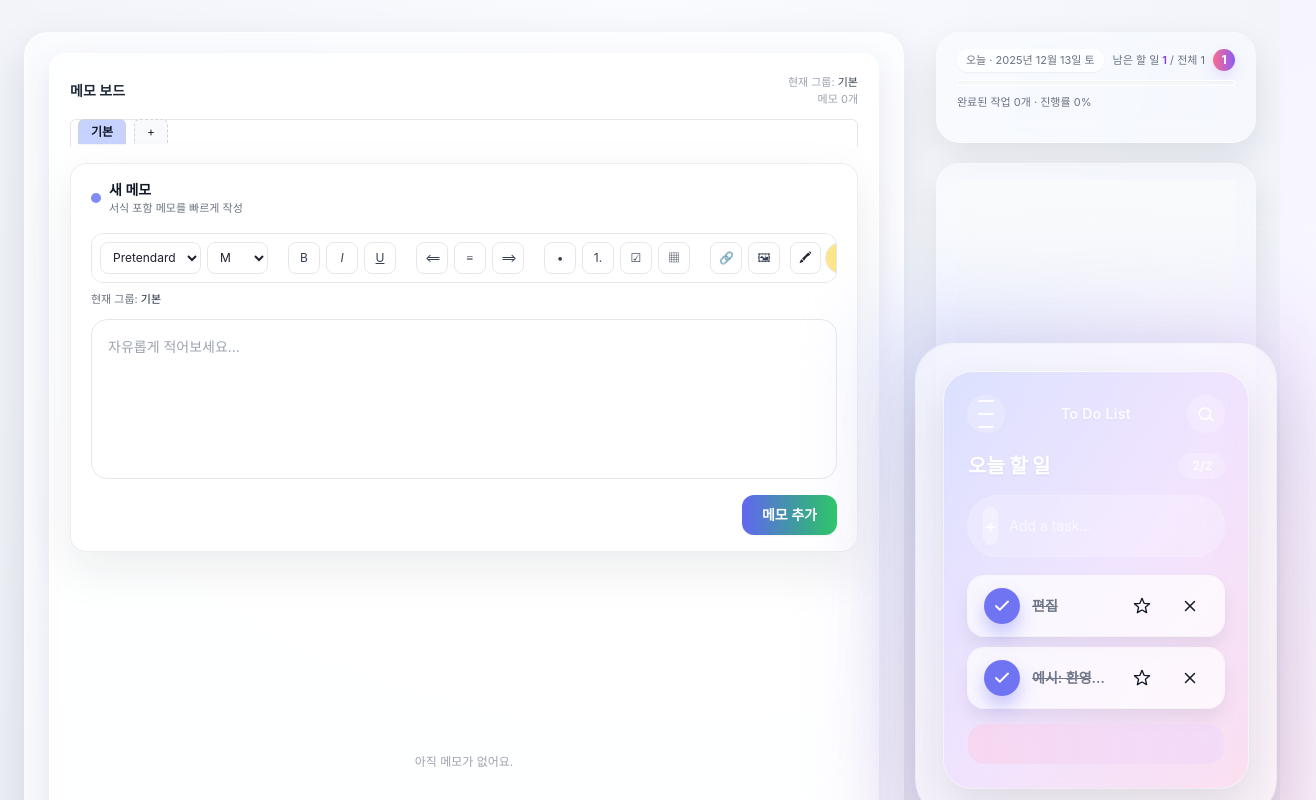
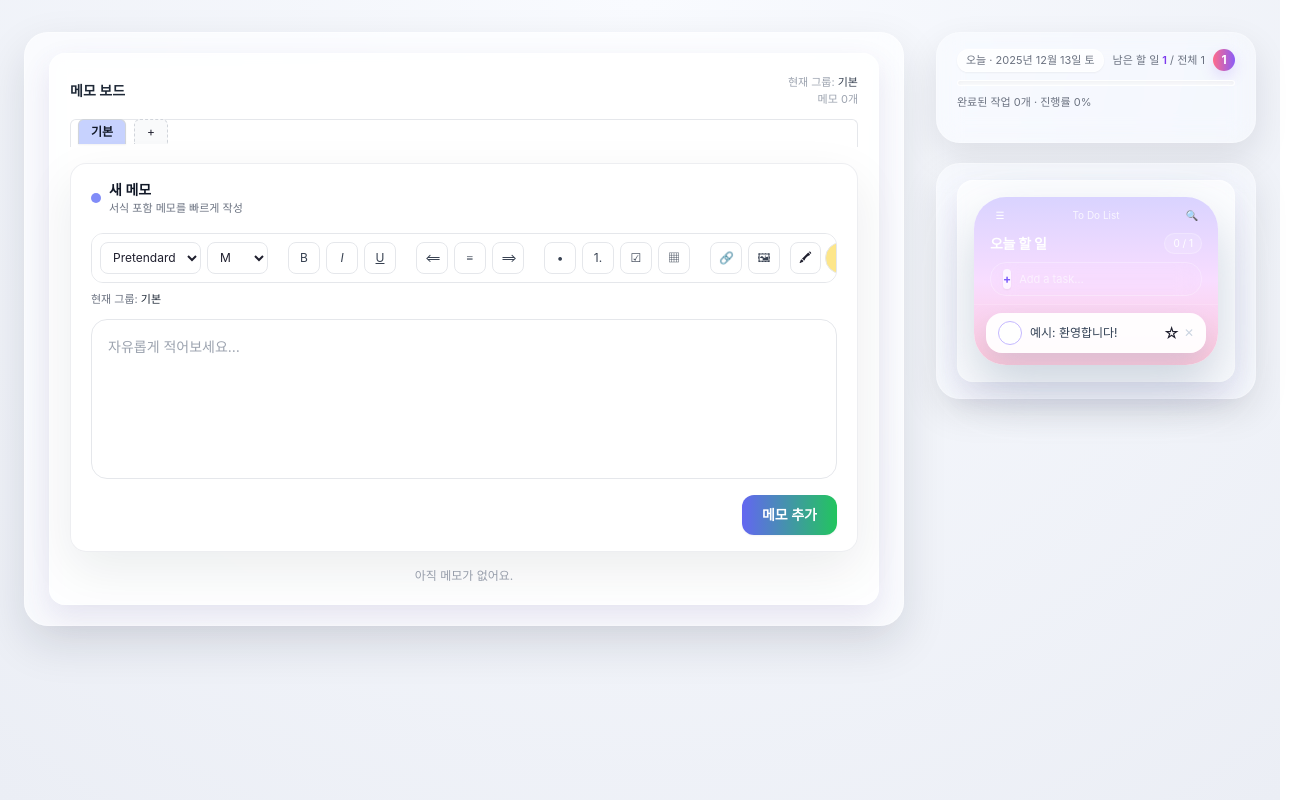
Before and after one commit to wskimkj/memo, a React (Vite) app: page / in a window 1280 px wide. Shown: the top 800 px of the page, 1316 px wide, since content can reach past the window. Built offline with nearby package versions, Linux system fonts and the light colour scheme.

Commit message:
Update TodoBoard.jsx

```diff
--- a/src/components/TodoBoard.jsx
+++ b/src/components/TodoBoard.jsx
@@ -1,168 +1,294 @@
-import React, { useMemo, useState } from "react";
+import React, { useEffect, useMemo, useState } from "react";
+import { motion } from "framer-motion";
 
-export default function TodoCard() {
-  const [items, setItems] = useState([
-    { id: 1, text: "편집", done: true, starred: false },
-    { id: 2, text: "예시: 환영합니다!", done: true, starred: false },
-  ]);
-  const [value, setValue] = useState("");
+export default function TodoBoard({ todos, setTodos }) {
+  const [newTitle, setNewTitle] = useState("");
 
-  const doneCount = useMemo(() => items.filter(i => i.done).length, [items]);
-  const totalCount = items.length;
+  // edit
+  const [editingId, setEditingId] = useState(null);
+  const [editingTitle, setEditingTitle] = useState("");
 
-  const addItem = () => {
-    const t = value.trim();
-    if (!t) return;
-    setItems(prev => [{ id: Date.now(), text: t, done: false, starred: false }, ...prev]);
-    setValue("");
+  // long text expand/collapse
+  const [expandedIds, setExpandedIds] = useState(() => new Set());
+
+  // 기존 데이터 정규화 (text, done 형태도 지원)
+  const list = (Array.isArray(todos) ? todos : []).map((t) => ({
+    ...t,
+    id: t.id ?? String(t.createdAt ?? Date.now()),
+    title: t.title || t.text || "",
+    done: t.done ?? t.status === "done",
+    favorite: t.favorite ?? false,
+  }));
+
+  const totalCount = list.length;
+  const doneCount = list.filter((t) => t.done).length;
+
+  const sorted = [...list].sort((a, b) => {
+    if (a.favorite && !b.favorite) return -1;
+    if (!a.favorite && b.favorite) return 1;
+    if (a.done && !b.done) return 1;
+    if (!a.done && b.done) return -1;
+    return 0;
+  });
+
+  // editingId가 목록에서 사라지면 편집 종료
+  useEffect(() => {
+    if (!editingId) return;
+    const exists = list.some((t) => t.id === editingId);
+    if (!exists) {
+      setEditingId(null);
+      setEditingTitle("");
+    }
+    // eslint-disable-next-line react-hooks/exhaustive-deps
+  }, [list.length, editingId]);
+
+  function addTodo() {
+    const title = newTitle.trim();
+    if (!title) return;
+    const now = new Date().toISOString();
+
+    const newTodo = {
+      id: Date.now().toString(),
+      title,
+      text: title,
+      done: false,
+      status: "todo",
+      favorite: false,
+      createdAt: now,
     };
 
-  const toggleDone = (id) =>
-    setItems(prev => prev.map(i => (i.id === id ? { ...i, done: !i.done } : i)));
+    setTodos((prev) => {
+      const base = Array.isArray(prev) ? prev : [];
+      return [newTodo, ...base];
+    });
+    setNewTitle("");
+  }
 
-  const toggleStar = (id) =>
-    setItems(prev => prev.map(i => (i.id === id ? { ...i, starred: !i.starred } : i)));
+  function toggleDone(id) {
+    setTodos((prev) =>
+      (Array.isArray(prev) ? prev : []).map((t) =>
+        t.id === id
+          ? { ...t, done: !t.done, status: !t.done ? "done" : "todo" }
+          : t
+      )
+    );
+  }
 
-  const remove = (id) => setItems(prev => prev.filter(i => i.id !== id));
+  function toggleFavorite(id) {
+    setTodos((prev) =>
+      (Array.isArray(prev) ? prev : []).map((t) =>
+        t.id === id ? { ...t, favorite: !t.favorite } : t
+      )
+    );
+  }
+
+  function deleteTodo(id) {
+    setTodos((prev) =>
+      (Array.isArray(prev) ? prev : []).filter((t) => t.id !== id)
+    );
+    // expanded에서도 제거
+    setExpandedIds((prev) => {
+      const next = new Set(prev);
+      next.delete(id);
+      return next;
+    });
+    // editing이면 종료
+    if (editingId === id) {
+      setEditingId(null);
+      setEditingTitle("");
+    }
+  }
+
+  function startEdit(todo) {
+    setEditingId(todo.id);
+    setEditingTitle(todo.title ?? "");
+    // 편집 시작 시 자동으로 펼쳐서 긴 문장도 바로 보이게
+    setExpandedIds((prev) => {
+      const next = new Set(prev);
+      next.add(todo.id);
+      return next;
+    });
+  }
+
+  function cancelEdit() {
+    setEditingId(null);
+    setEditingTitle("");
+  }
+
+  function saveEdit(id) {
+    const nextTitle = editingTitle.trim();
+    if (!nextTitle) {
+      // 빈 값 저장 방지: 취소로 처리(원하면 삭제로 바꿔도 됨)
+      cancelEdit();
+      return;
+    }
+
+    setTodos((prev) =>
+      (Array.isArray(prev) ? prev : []).map((t) =>
+        t.id === id
+          ? {
+              ...t,
+              title: nextTitle,
+              text: nextTitle, // 기존 text 필드도 같이 유지
+            }
+          : t
+      )
+    );
+    setEditingId(null);
+    setEditingTitle("");
+  }
+
+  function toggleExpand(id) {
+    setExpandedIds((prev) => {
+      const next = new Set(prev);
+      if (next.has(id)) next.delete(id);
+      else next.add(id);
+      return next;
+    });
+  }
 
   return (
-    <div className="min-h-screen flex items-center justify-center bg-gradient-to-b from-slate-50 to-slate-100 p-10">
-      {/* soft outer glow */}
-      <div className="relative">
-        <div className="absolute -inset-10 rounded-[40px] bg-gradient-to-br from-indigo-200/60 via-purple-200/50 to-pink-200/60 blur-2xl" />
-        <div className="relative w-[360px] rounded-[36px] bg-white/60 backdrop-blur-xl shadow-[0_30px_80px_rgba(15,23,42,0.18)] ring-1 ring-white/60 p-7">
-          {/* inner card */}
-          <div className="rounded-[28px] bg-gradient-to-br from-indigo-200/55 via-purple-200/55 to-pink-200/55 shadow-[0_18px_40px_rgba(15,23,42,0.12)] ring-1 ring-white/50 p-6">
-            {/* top bar */}
-            <div className="flex items-center justify-between text-white/90">
-              <button className="h-9 w-9 rounded-full bg-white/20 hover:bg-white/25 ring-1 ring-white/25 grid place-items-center transition">
-                <span className="block w-4 h-0.5 bg-white/90 rounded" />
-                <span className="block w-4 h-0.5 bg-white/90 rounded mt-1" />
-                <span className="block w-4 h-0.5 bg-white/90 rounded mt-1" />
+    <section className="glass p-4 h-full flex flex-col">
+      {/* 전체 카드: 오른쪽 영역 높이를 꽉 채우도록 h-full */}
+      <div className="w-full h-full rounded-[32px] bg-gradient-to-b from-[#d9d3ff] via-[#f8ddff] to-[#ffc7da] shadow-[0_24px_50px_rgba(148,163,184,0.45)] overflow-hidden flex flex-col">
+        {/* 상단 헤더 : 패딩/폰트 줄여서 컴팩트하게 */}
+        <div className="px-4 pt-2 pb-2 text-white border-b border-white/15">
+          {/* 작은 탑바 */}
+          <div className="flex items-center justify-between text-[10px] mb-2">
+            <button className="w-5 h-5 rounded-full bg-white/18 flex items-center justify-center">
+              ☰
             </button>
-
-              <div className="text-sm font-semibold tracking-wide drop-shadow-sm">
-                To Do List
-              </div>
-
-              <button className="h-9 w-9 rounded-full bg-white/20 hover:bg-white/25 ring-1 ring-white/25 grid place-items-center transition">
-                <svg width="18" height="18" viewBox="0 0 24 24" fill="none">
-                  <path
-                    d="M21 21l-4.3-4.3m1.3-5.2a7.5 7.5 0 11-15 0 7.5 7.5 0 0115 0z"
-                    stroke="white"
-                    strokeWidth="2"
-                    strokeLinecap="round"
-                  />
-                </svg>
+            <span className="opacity-80">To Do List</span>
+            <button className="w-5 h-5 rounded-full bg-white/18 flex items-center justify-center">
+              🔍
             </button>
           </div>
 
-            {/* title + page */}
-            <div className="mt-5 flex items-center justify-between">
-              <div className="text-white font-extrabold text-xl drop-shadow-sm">
+          {/* 제목 + 진행률 (아주 작게) */}
+          <div className="flex items-center justify-between">
+            <div>
+              <h2 className="text-sm font-semibold tracking-tight">
                 오늘 할 일
+              </h2>
+              <p className="text-[10px] opacity-75"></p>
             </div>
-
-              <div className="px-3 py-1 rounded-full bg-white/20 ring-1 ring-white/25 text-white/90 text-xs font-semibold">
-                {Math.min(doneCount, 2)}/{Math.max(2, totalCount || 2)}
+            <div className="flex flex-col items-end gap-1">
+              <span className="px-2 py-0.5 rounded-full bg-white/15 border border-white/25 text-[10px]">
+                {doneCount} / {totalCount}
+              </span>
             </div>
           </div>
 
-            {/* input pill */}
-            <div className="mt-4 flex items-center gap-3 rounded-full bg-white/20 ring-1 ring-white/30 px-4 py-3">
+          {/* 입력 바 (높이만 딱 맞게) */}
+          <div className="mt-2">
+            <div className="flex items-center rounded-2xl bg-white/12 border border-white/30 px-3 py-1.5 backdrop-blur-md">
               <button
-                onClick={addItem}
-                className="h-9 w-9 rounded-full bg-white/30 hover:bg-white/35 ring-1 ring-white/35 grid place-items-center transition"
-                aria-label="add"
+                onClick={addTodo}
+                className="mr-2 w-5 h-5 rounded-full bg-white/70 text-[#7b5cfa] flex items-center justify-center text-xs font-bold shadow-sm"
               >
-                <span className="text-white text-xl leading-none">+</span>
+                +
               </button>
-
               <input
-                value={value}
-                onChange={(e) => setValue(e.target.value)}
-                onKeyDown={(e) => e.key === "Enter" && addItem()}
-                placeholder="Add a task..."
-                className="flex-1 bg-transparent placeholder:text-white/70 text-white outline-none text-sm"
+                className="flex-1 bg-transparent border-none outline-none text-[11px] placeholder:text-white/60 text-white"
+                placeholder="Add a task…"
+                value={newTitle}
+                onChange={(e) => setNewTitle(e.target.value)}
+                onKeyDown={(e) => {
+                  if (e.key === "Enter") addTodo();
+                }}
               />
             </div>
-
-            {/* list */}
-            <div className="mt-5 space-y-3">
-              {items.slice(0, 2).map((it) => (
-                <div
-                  key={it.id}
-                  className="flex items-center gap-3 rounded-2xl bg-white/70 ring-1 ring-white/70 px-4 py-3 shadow-[0_10px_18px_rgba(15,23,42,0.08)]"
-                >
-                  <button
-                    onClick={() => toggleDone(it.id)}
-                    className="h-9 w-9 rounded-full bg-indigo-500/90 hover:bg-indigo-500 text-white grid place-items-center shadow-[0_10px_18px_rgba(99,102,241,0.35)] transition"
-                    aria-label="toggle done"
-                  >
-                    {it.done ? (
-                      <svg width="18" height="18" viewBox="0 0 24 24" fill="none">
-                        <path
-                          d="M20 6L9 17l-5-5"
-                          stroke="white"
-                          strokeWidth="2.5"
-                          strokeLinecap="round"
-                          strokeLinejoin="round"
-                        />
-                      </svg>
-                    ) : null}
-                  </button>
-
-                  <div className="flex-1 min-w-0">
-                    <div
-                      className={[
-                        "text-sm font-semibold text-slate-700 truncate",
-                        it.done ? "line-through opacity-70" : "",
-                      ].join(" ")}
-                    >
-                      {it.text}
           </div>
         </div>
 
+        {/* 리스트 영역 : flex-1 + 스크롤 → 세로 꽉 채우고 목록 길게 */}
+        <div className="flex-1 px-3 pb-3 pt-2 overflow-y-auto space-y-2">
+          {sorted.length === 0 ? (
+            <div className="h-full flex items-center justify-center text-[11px] text-white/80"></div>
+          ) : (
+            sorted.map((t) => {
+              const isEditing = editingId === t.id;
+              const isExpanded = expandedIds.has(t.id);
+
+              return (
+                <motion.div
+                  key={t.id}
+                  whileHover={{ scale: 1.01, y: -2 }}
+                  className="bg-white/95 rounded-2xl shadow-[0_14px_30px_rgba(148,163,184,0.35)] px-3 py-2 flex items-center"
+                >
+                  {/* 체크 동그라미 */}
                   <button
-                    onClick={() => toggleStar(it.id)}
-                    className="h-9 w-9 rounded-full hover:bg-slate-100/70 grid place-items-center transition"
-                    aria-label="star"
-                    title="star"
+                    onClick={() => toggleDone(t.id)}
+                    className={
+                      "w-6 h-6 mr-2 rounded-full border flex items-center justify-center text-[12px] " +
+                      (t.done
+                        ? "bg-[#7b5cfa] border-[#7b5cfa] text-white"
+                        : "border-[#c4b8ff] text-[#7b5cfa] bg-white")
+                    }
                   >
-                    <svg width="18" height="18" viewBox="0 0 24 24" fill={it.starred ? "#111827" : "none"}>
-                      <path
-                        d="M12 17.3l-6.2 3.6 1.6-7.1L1.9 9l7.3-.6L12 1.8l2.8 6.6 7.3.6-5.5 4.8 1.6 7.1z"
-                        stroke="#111827"
-                        strokeWidth="1.8"
-                        strokeLinejoin="round"
-                      />
-                    </svg>
+                    {t.done && "✓"}
                   </button>
 
+                  {/* 텍스트 / 편집 */}
+                  <div className="flex-1 min-w-0">
+                    {isEditing ? (
+                      <input
+                        autoFocus
+                        value={editingTitle}
+                        onChange={(e) => setEditingTitle(e.target.value)}
+                        onBlur={() => saveEdit(t.id)}
+                        onKeyDown={(e) => {
+                          if (e.key === "Enter") saveEdit(t.id);
+                          if (e.key === "Escape") cancelEdit();
+                        }}
+                        className={
+                          "w-full bg-transparent border-none outline-none text-[12px] " +
+                          (t.done ? "text-slate-400" : "text-slate-700")
+                        }
+                      />
+                    ) : (
+                      <p
+                        title={t.title} // hover로 전체 확인
+                        onClick={() => toggleExpand(t.id)} // 클릭하면 펼침/접힘
+                        onDoubleClick={() => startEdit(t)} // 더블클릭하면 편집
+                        className={
+                          "text-[12px] cursor-pointer select-none " +
+                          (t.done
+                            ? "text-slate-400 line-through"
+                            : "text-slate-700") +
+                          " " +
+                          (isExpanded
+                            ? "whitespace-normal break-words"
+                            : "truncate")
+                        }
+                      >
+                        {t.title}
+                      </p>
+                    )}
+                  </div>
+
+                  {/* 오른쪽 아이콘들 */}
+                  <div className="flex items-center gap-1 ml-2">
                     <button
-                    onClick={() => remove(it.id)}
-                    className="h-9 w-9 rounded-full hover:bg-slate-100/70 grid place-items-center transition"
-                    aria-label="remove"
-                    title="remove"
+                      onClick={() => toggleFavorite(t.id)}
+                      className="text-[16px]"
                     >
-                    <svg width="18" height="18" viewBox="0 0 24 24" fill="none">
-                      <path
-                        d="M18 6L6 18M6 6l12 12"
-                        stroke="#111827"
-                        strokeWidth="2"
-                        strokeLinecap="round"
-                      />
-                    </svg>
+                      {t.favorite ? "⭐" : "☆"}
+                    </button>
+                    <button
+                      onClick={() => deleteTodo(t.id)}
+                      className="text-xs text-slate-300 hover:text-rose-400"
+                      title="삭제"
+                    >
+                      ✕
                     </button>
                   </div>
-              ))}
-            </div>
-
-            {/* subtle bottom tint like your mock */}
-            <div className="mt-4 h-10 rounded-2xl bg-gradient-to-r from-pink-200/60 to-purple-200/40" />
+                </motion.div>
+              );
+            })
+          )}
         </div>
       </div>
-      </div>
-    </div>
+    </section>
   );
 }
```
Lines whose indentation alone changed are shown as unchanged.
